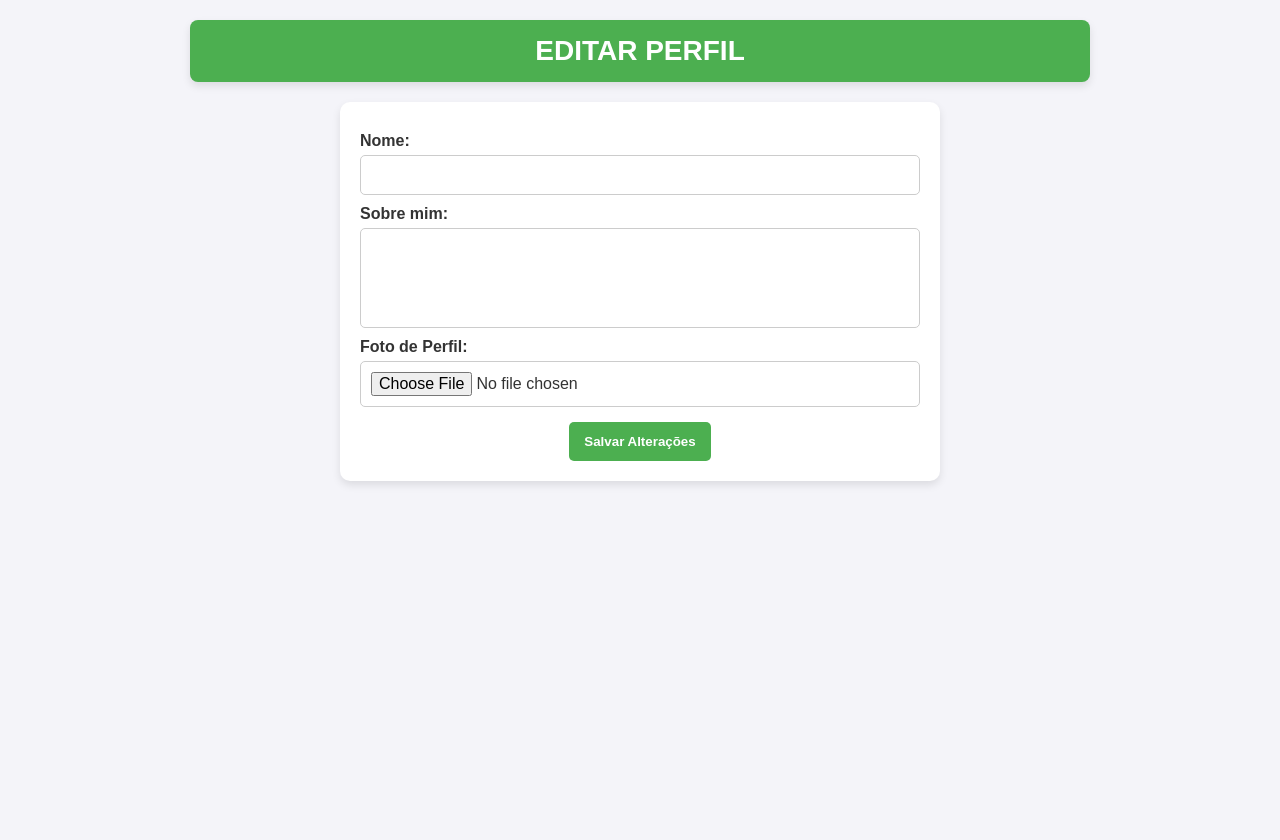
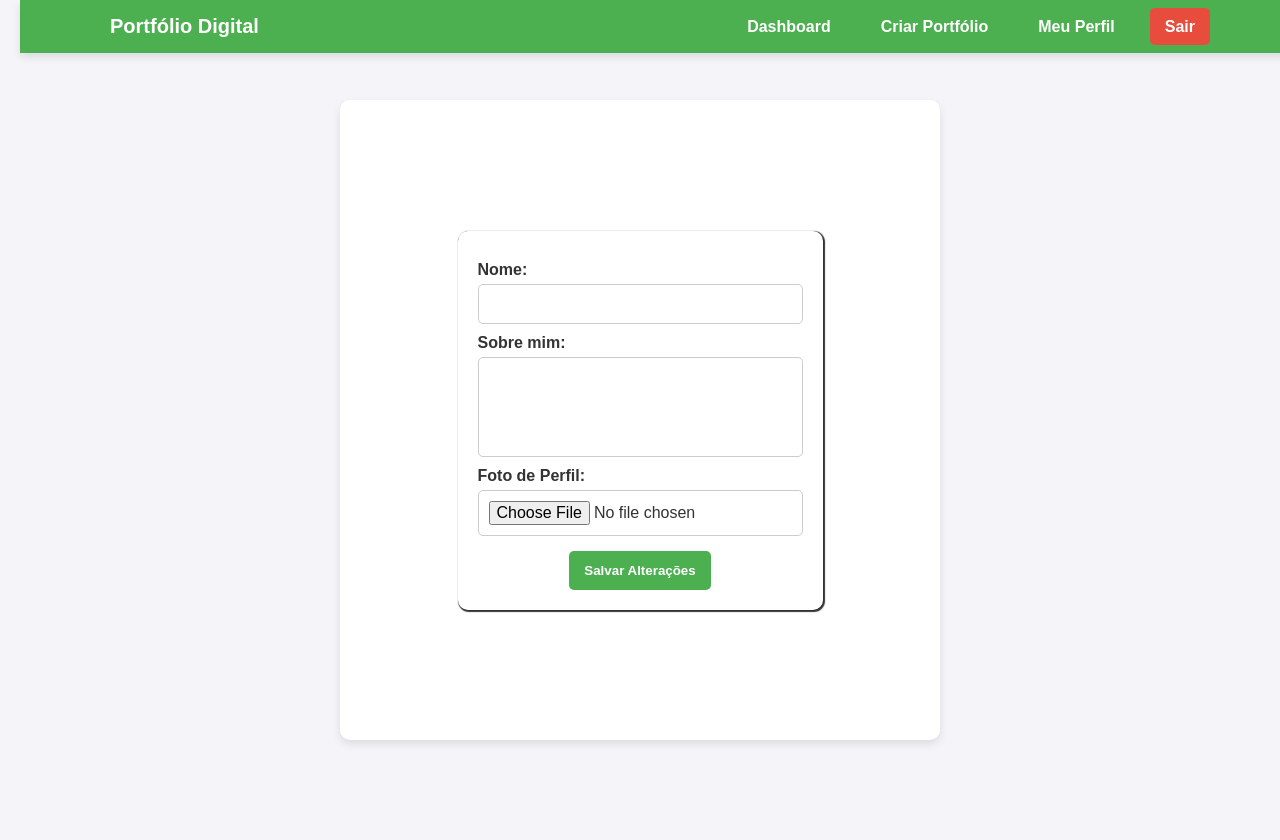
Before and after one commit to devopMarkz/WebsitePortfolio_MVP, a PHP site: page /portfolio-website/edit_profile.php in a window 1280 px wide. Before the commit the page ends 485 px from the top, so only its background shows below. Run offline with PHP 8.4, Linux system fonts and the light colour scheme; the visitor is signed in with stand-in values (Sample User, id 1); data that the repository does not hold is empty.

Commit message:
Adiciona barra de navegacao

```diff
--- a/assets/css/edit_profile.css
+++ b/assets/css/edit_profile.css
@@ -35,12 +35,14 @@ header h1 {
 /* Container principal */
 main {
     max-width: 600px;
-    margin: 20px auto;
+    margin: 80px auto;
     padding: 20px;
-    background-color: white;
     border-radius: 10px;
-    box-shadow: 0 4px 8px rgba(0, 0, 0, 0.1);
     text-align: center;
+    height: 80vh;
+    display: flex;
+    align-items: center;
+    justify-content: center;
 }
 
 /* Formulário */
@@ -48,6 +50,10 @@ form {
     display: flex;
     flex-direction: column;
     align-items: center;
+    background-color: white;
+    border-radius: 10px;
+    padding: 20px;
+    box-shadow: 1px 1px 1px 1px;
 }
 
 label {
--- a/edit_profile.php
+++ b/edit_profile.php
@@ -26,9 +26,8 @@ $user = $stmt->fetch(PDO::FETCH_ASSOC);
     <link rel="stylesheet" href="assets/css/edit_profile.css">
 </head>
 <body>
-    <header>
-        <h1>Editar Perfil</h1>
-    </header>
+    <?php include 'includes/navbar.php'; ?>
+    <link rel="stylesheet" href="assets/css/navbar.css">
 
     <main>
         <form action="backend/update_profile.php" method="POST" enctype="multipart/form-data">
--- a/includes/navbar.php
+++ b/includes/navbar.php
@@ -2,16 +2,19 @@
 if (session_status() === PHP_SESSION_NONE) {
     session_start();
 }
+
+// Determinar o caminho base corretamente
+$base_url = (strpos($_SERVER['PHP_SELF'], '/users/') !== false) ? '../' : '';
 ?>
 
 <nav class="navbar">
     <div class="nav-container">
-        <a href="users/index.php" class="nav-logo">Portfólio Digital</a>
+        <a href="<?= $base_url ?>users/index.php" class="nav-logo">Portfólio Digital</a>
         <ul class="nav-links">
-            <li><a href="users/index.php">Dashboard</a></li>
-            <li><a href="users/create_portfolio.php">Criar Portfólio</a></li>
-            <li><a href="profile.php">Meu Perfil</a></li>
-            <li><a href="backend/logout.php" class="logout-btn">Sair</a></li>
+            <li><a href="<?= $base_url ?>users/index.php">Dashboard</a></li>
+            <li><a href="<?= $base_url ?>users/create_portfolio.php">Criar Portfólio</a></li>
+            <li><a href="<?= $base_url ?>profile.php">Meu Perfil</a></li>
+            <li><a href="<?= $base_url ?>backend/logout.php" class="logout-btn">Sair</a></li>
         </ul>
     </div>
 </nav>
--- a/profile.php
+++ b/profile.php
@@ -26,6 +26,9 @@ $user = $stmt->fetch(PDO::FETCH_ASSOC);
     <link rel="stylesheet" href="assets/css/profile.css">
 </head>
 <body>
+
+    <?php include 'includes/navbar.php'; ?>
+    <link rel="stylesheet" href="assets/css/navbar.css">
     <header>
         <h1>Meu Perfil</h1>
         <a href="edit_profile.php">Editar Perfil</a>
--- a/users/create_portfolio.php
+++ b/users/create_portfolio.php
@@ -11,10 +11,8 @@ include '../backend/auth.php';
     <link rel="stylesheet" href="../assets/css/create_portfolio.css">
 </head>
 <body>
-    <header>
-        <h2>Criar Novo Portfólio</h2>
-        <a href="index.php">Voltar</a>
-    </header>
+    <?php include '../includes/navbar.php'; ?>
+    <link rel="stylesheet" href="../assets/css/navbar.css">
 
     <main>
         <form action="../backend/save_portfolio.php" method="POST" enctype="multipart/form-data">
```
Also changed, not shown: users/index.php (+3 -4 lines).
